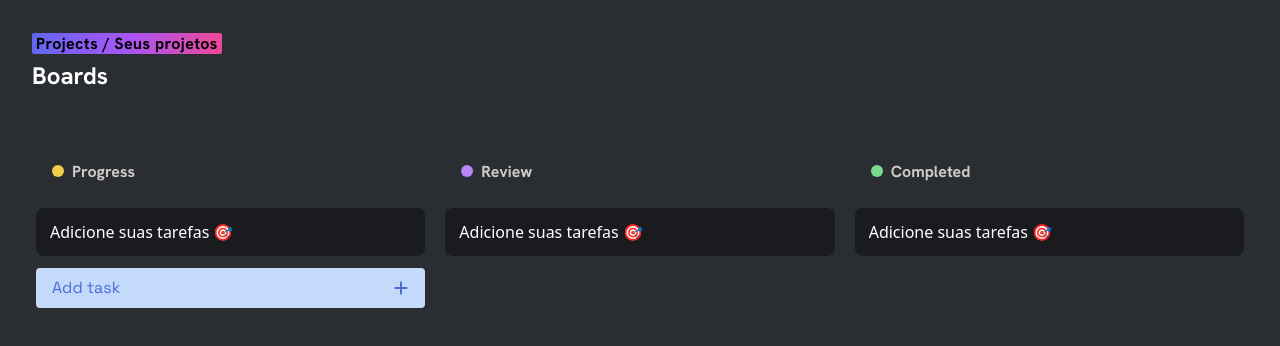
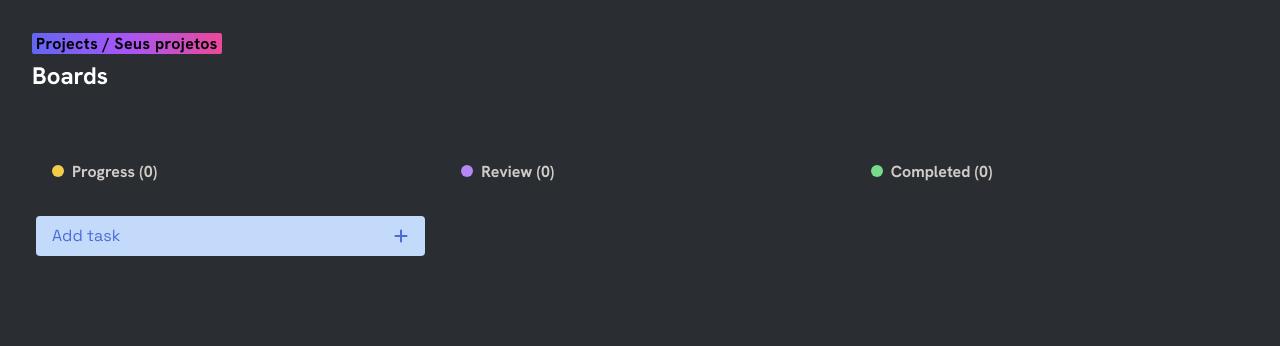
Before and after one commit to JoaoPedroOM/TaskManager, a React (Vite) app: page / in a window 1280 px wide. Shown: the top 346 px of the page. Built offline with nearby package versions, Linux system fonts and the light colour scheme.

Commit message:
feat: Implementada funcionalidade de arrastar e soltar para mover tarefas entre colunas

```diff
--- a/src/App.jsx
+++ b/src/App.jsx
@@ -1,22 +1,53 @@
-import React from 'react'
-import Card from './components/card'
-
+import React from "react";
+import Card from "./components/Card";
+import { DragDropContext } from "@hello-pangea/dnd";
+import { useDispatch } from "react-redux";
+import { taskActions } from "./store/task-slice";
 
 const App = () => {
+  const dispatch = useDispatch();
+
+  function onDragEnd(result) {
+    const { source, destination } = result;
+
+    if (!destination) return;
+
+    if (
+      source.droppableId === destination.droppableId &&
+      source.index === destination.index
+    )
+      return;
+
+    dispatch(
+      taskActions.moveTask({
+        sourceColumn: source.droppableId,
+        destinationColumn: destination.droppableId,
+        sourceIndex: source.index,
+        destinationIndex: destination.index,
+      })
+    );
+  }
+
   return (
-   <main className='lg:p-8 p-2 select-none'>
-    <header className='font-bold lg:mt-0 mt-6 font-titles text-base'>
-      <span className='font-titles bg-gradient-to-r from-indigo-500 via-purple-500 to-pink-500 px-1 rounded-sm tracking-wide'>Projects / Seus projetos</span>
-      <h1 className='font-titles text-2xl text-white font-bold mt-1'>Boards</h1>
-    </header>
+    <main className="lg:p-8 p-2 select-none">
+      <header className="font-bold lg:mt-0 mt-6 font-titles text-base">
+        <span className="font-titles bg-gradient-to-r from-indigo-500 via-purple-500 to-pink-500 px-1 rounded-sm tracking-wide">
+          Projects / Seus projetos
+        </span>
+        <h1 className="font-titles text-2xl text-white font-bold mt-1">
+          Boards
+        </h1>
+      </header>
 
-    <section className='flex lg:gap-3 gap-1 mt-12'>
-      <Card columnTitle='Progress'/>
-      <Card columnTitle='Review'/>
-      <Card columnTitle='Completed'/>
-    </section>
-   </main>
-  )
-}
+      <DragDropContext onDragEnd={onDragEnd}>
+        <section className="flex lg:gap-3 gap-1 mt-12">
+          <Card columnTitle="Progress" />
+          <Card columnTitle="Review" />
+          <Card columnTitle="Completed" />
+        </section>
+      </DragDropContext>
+    </main>
+  );
+};
 
-export default App
+export default App;
--- a/src/components/Card.jsx
+++ b/src/components/Card.jsx
@@ -2,9 +2,13 @@ import React, { useState } from "react";
 import { FaPlus } from "react-icons/fa6";
 import { useDispatch, useSelector } from "react-redux";
 import { taskActions } from "../store/task-slice";
+import { Draggable, Droppable } from "@hello-pangea/dnd";
 
 const Card = ({ columnTitle }) => {
   const tasks = useSelector((state) => state.task.columns[columnTitle]);
+  const progressCount = useSelector((state) => state.task.progressCount);
+  const reviewCount = useSelector((state) => state.task.reviewCount);
+  const completedCount = useSelector((state) => state.task.completedCount);
   const dispatch = useDispatch();
   const [inputAddTask, setInputAddTask] = useState(false);
   const [taskDescription, setTaskDescription] = useState("");
@@ -19,6 +23,13 @@ const Card = ({ columnTitle }) => {
     }
   };
 
+  const getTaskCount = () => {
+    if (columnTitle === "Progress") return progressCount;
+    if (columnTitle === "Review") return reviewCount;
+    if (columnTitle === "Completed") return completedCount;
+    return 0;
+  };
+
   function addTask() {
     setInputAddTask(true);
     if (taskDescription.trim()) {
@@ -27,7 +38,6 @@ const Card = ({ columnTitle }) => {
         description: taskDescription,
       };
       dispatch(taskActions.addNewTask({ column: columnTitle, task: newTask }));
-      console.log(tasks);
       setTaskDescription("");
       setInputAddTask(false);
     }
@@ -39,18 +49,35 @@ const Card = ({ columnTitle }) => {
         <span
           className={`inline-block w-2 h-2 lg:w-3 lg:h-3 rounded-full mr-2 ${getColorClass()}`}
         ></span>
-        {columnTitle}
+        {columnTitle} ({getTaskCount()})
       </h2>
 
-      <section className="p-1 h-full rounded">
-        {tasks.map((task) => (
-          <section key={task.id} className="w-full min-w-[70px] bg-[#1a1b1f] rounded-lg text-[#fff] py-3 px-[14px] mb-3">
+      <Droppable droppableId={columnTitle}>
+        {(provided) => (
+          <section
+            className="p-1 h-full rounded"
+            ref={provided.innerRef}
+            {...provided.droppableProps}
+          >
+            {tasks.map((task, index) => (
+              <Draggable
+                key={task.id}
+                draggableId={task.id.toString()}
+                index={index}
+              >
+                {(provided) => (
+                  <section
+                    {...provided.draggableProps}
+                    {...provided.dragHandleProps}
+                    ref={provided.innerRef}
+                    className="w-full min-w-[70px] bg-[#1a1b1f] rounded-lg text-[#fff] py-3 px-[14px] mb-3"
+                  >
                     {task.description}
                   </section>
+                )}
+              </Draggable>
             ))}
-        <section className="w-full lg:text-base text-[13px] min-w-[70px] bg-[#1a1b1f] rounded-lg text-[#fff] py-3 px-[14px] mb-3">
-          Adicione suas tarefas 🎯
-        </section>
+            {provided.placeholder}
 
             {inputAddTask && (
               <section className="w-full min-w-[70px] bg-[#1a1b1f] rounded-lg text-[#fff] py-3 px-[14px] mb-3">
@@ -88,6 +115,8 @@ const Card = ({ columnTitle }) => {
               </button>
             )}
           </section>
+        )}
+      </Droppable>
     </section>
   );
 };
--- a/src/store/task-slice.js
+++ b/src/store/task-slice.js
@@ -1,12 +1,12 @@
 import { createSlice } from "@reduxjs/toolkit";
 
 const taskSlice = createSlice({
-    name: 'task',
+  name: "task",
   initialState: {
     columns: {
       Progress: [],
       Review: [],
-            Completed: []
+      Completed: [],
     },
     progressCount: 0,
     reviewCount: 0,
@@ -20,15 +20,29 @@ const taskSlice = createSlice({
     },
     removeTask(state, action) {
       const { column, id } = action.payload;
-            const existingItem = state.columns[column].find((task) => task.id === id);
-            if (existingItem) {
-                state.columns[column] = state.columns[column].filter(task => task.id !== id);
+      state.columns[column] = state.columns[column].filter(
+        (task) => task.id !== id
+      );
       state[`${column.toLowerCase()}Count`]--;
+    },
+    moveTask(state, action) {
+      const { sourceColumn, destinationColumn, sourceIndex, destinationIndex } =
+        action.payload;
+
+      if (sourceColumn === destinationColumn) {
+        const [movedTask] = state.columns[sourceColumn].splice(sourceIndex, 1);
+        state.columns[destinationColumn].splice(destinationIndex, 0, movedTask);
+      } else {
+        const [movedTask] = state.columns[sourceColumn].splice(sourceIndex, 1);
+
+        state.columns[destinationColumn].splice(destinationIndex, 0, movedTask);
+
+        state[`${sourceColumn.toLowerCase()}Count`]--;
+        state[`${destinationColumn.toLowerCase()}Count`]++;
       }
-        }
-    }
+    },
+  },
 });
 
 export const taskActions = taskSlice.actions;
-
 export default taskSlice;
```
Lines whose indentation alone changed are shown as unchanged.
